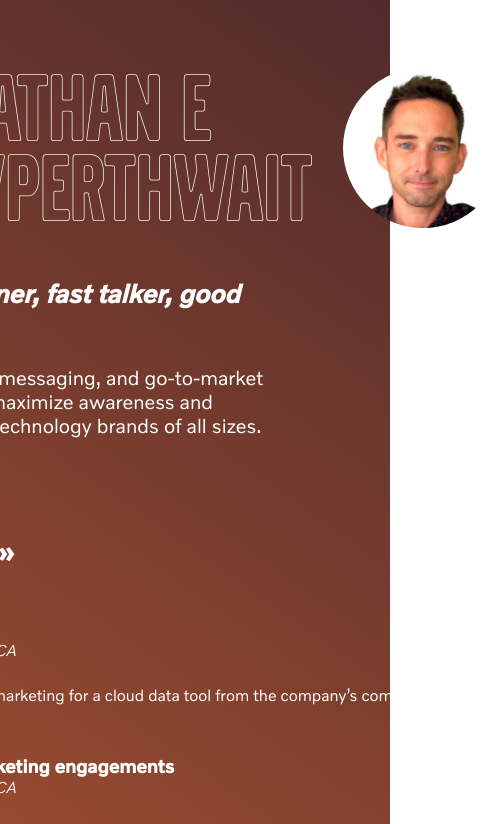
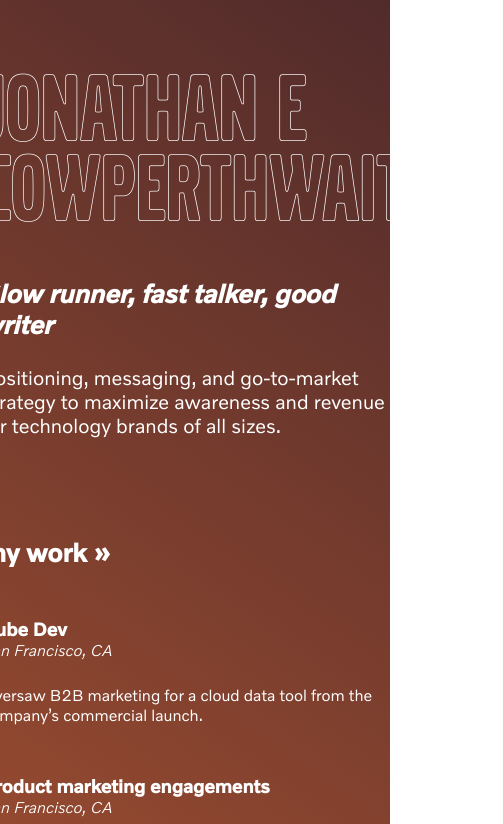
Before and after one commit to cowperthwait/2023website, a React (Create React App) app: page / in a window 390 px wide. Shown: the top 824 px of the page, 503 px wide, since content can reach past the window. Built offline with nearby package versions, Linux system fonts and the light colour scheme.

Commit message:
Image hides at smaller view widths

```diff
--- a/src/App.css
+++ b/src/App.css
@@ -32,17 +32,17 @@
   background-image: linear-gradient(35deg, #c45F33, #512B2B);
   min-height: calc(100vh);
   display: flex;
-  width: 100vw;
   justify-content: center;
 }
 
 .Page-Content-Container-1 {
-  width: 1100px;
-  margin-top: 8vh;
-  margin-bottom: 8vh;
-  margin-left: 6vw;
-  margin-right: 6vw;
+  max-width: 1100px;
+  margin-top: 4vh;
+  margin-bottom: 4vh;
+  margin-left: 2vw;
+  margin-right: 2vw;
   display: flex;
+  justify-content: center;
   flex-direction: column;
 }
 
@@ -138,5 +138,5 @@ p.italic {
 .Subheader-Container {
   display: flex;
   flex-direction: column;
-  max-width: 400px;
+  max-width: 440px;
 }
--- a/src/App.jsx
+++ b/src/App.jsx
@@ -4,17 +4,36 @@ import "./assets/fonts/Nov-MediumItalic.ttf";
 import "./assets/fonts/Nov-Regular.ttf";
 import "./assets/fonts/Nov-SemiLightItalic.ttf";
 import "./assets/fonts/TitleBroadOutlineLarge.ttf";
-import React from "react";
+import React, { useState, useEffect } from "react";
 import { Route, Routes } from "react-router-dom";
 import Layout from "./Layout";
 import Landing from "./pages/Landing";
 
 export default function App() {
+    const [windowWidth, setWindowWidth] = useState(window.innerWidth);
+
+    useEffect(() => {
+        const handleResize = () => {
+            setWindowWidth(window.innerWidth);
+        };
+
+        handleResize();
+
+        window.addEventListener("resize", handleResize);
+
+        return () => {
+            window.removeEventListener("resize", handleResize);
+        };
+    }, []);
+
     return (
         <div className="App">
             <Routes>
                 <Route path="/" element={<Layout />}>
-                    <Route index element={<Landing />} />
+                    <Route
+                        index
+                        element={<Landing windowWidth={windowWidth} />}
+                    />
                 </Route>
             </Routes>
         </div>
--- a/src/landing-components/LandingHeader.jsx
+++ b/src/landing-components/LandingHeader.jsx
@@ -1,11 +1,11 @@
 import LandingHeadshot from "./LandingHeadshot";
 import LandingTitleName from "./LandingTitleName";
 
-export default function LandingHeader() {
+export default function LandingHeader(props) {
     return (
         <div className="Page-Content-Container-2">
             <LandingTitleName />
-            <LandingHeadshot />
+            { (props.windowWidth >= 740) ? <LandingHeadshot /> : <></> }
         </div>
     );
 }
--- a/src/pages/Landing.jsx
+++ b/src/pages/Landing.jsx
@@ -2,14 +2,14 @@ import LandingHeader from "../landing-components/LandingHeader";
 import LandingSubheader from "../landing-components/LandingSubheader";
 import LandingWorkSection from "../landing-components/LandingWorkSection";
 
-export default function Landing() {
+export default function Landing(props) {
     return (
-        <>
-            <LandingHeader />
+        <div className="Page-Content-Container-1">
+            <LandingHeader windowWidth={props.windowWidth} />
             <div className="Spacer-2X" />
             <LandingSubheader />
             <div className="Spacer-4X" />
             <LandingWorkSection />
-        </>
+        </div>
     );
 }
```
